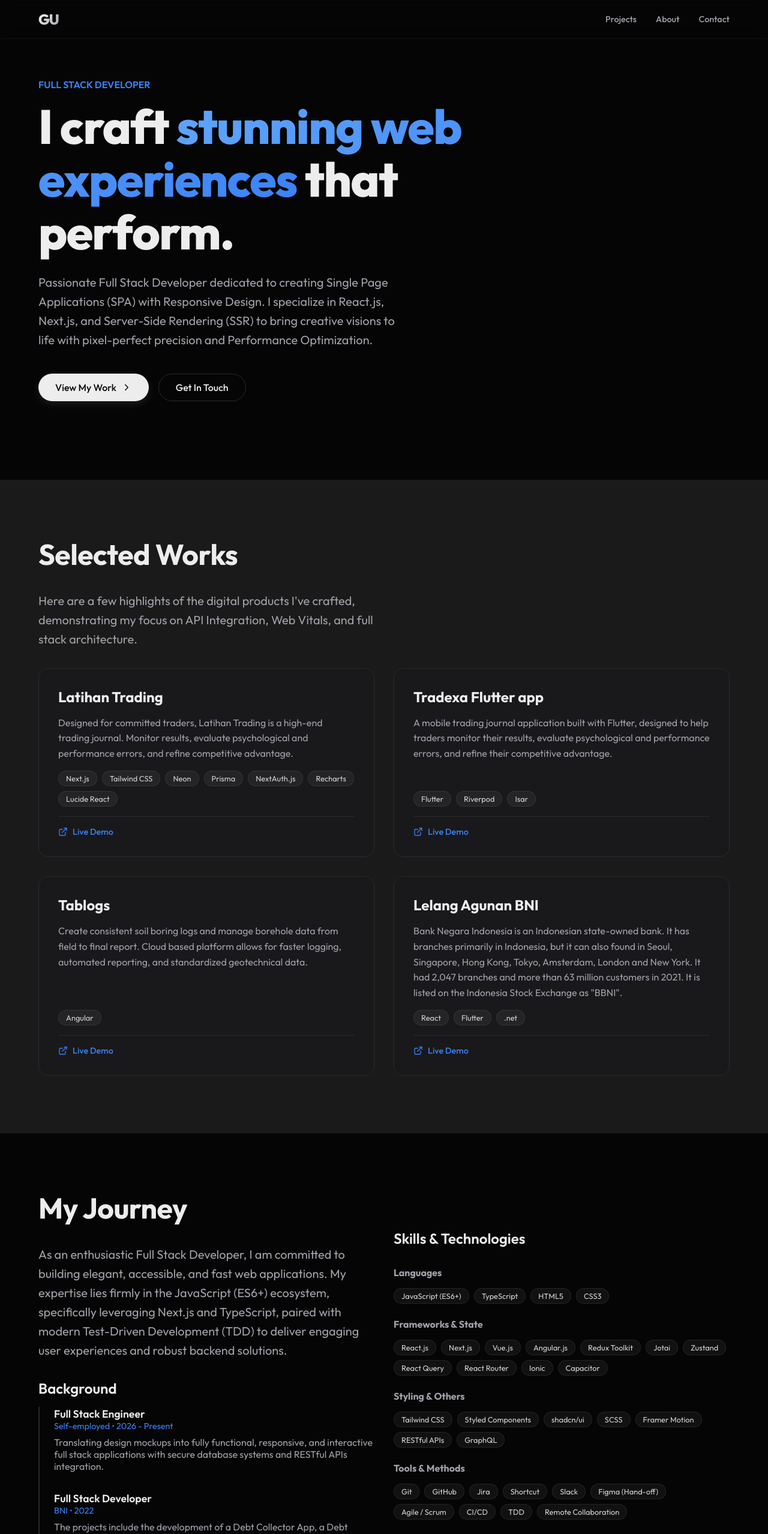
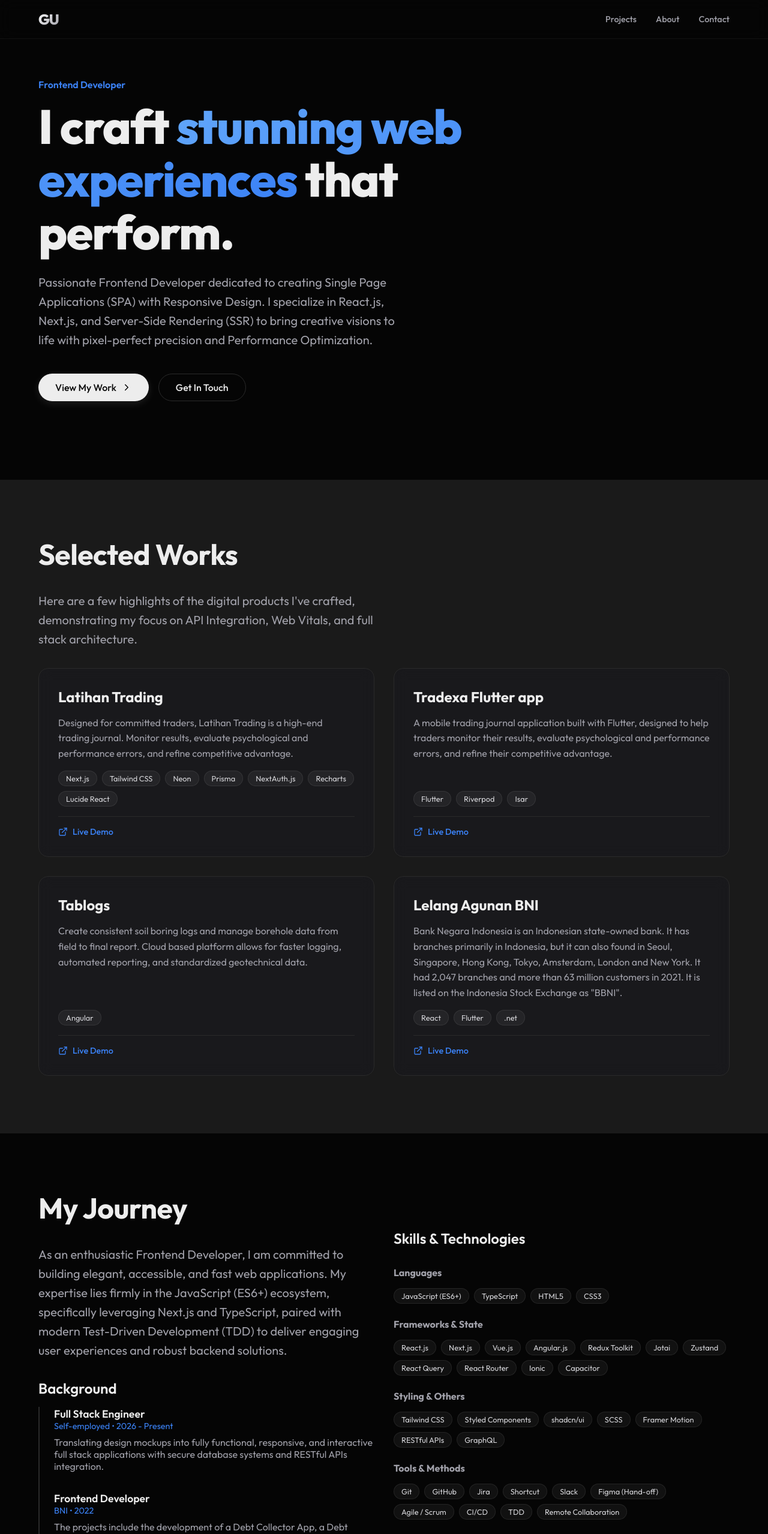
Before and after one commit to GustiCahya/GustiCahya, a Next.js app: page / in a window 1280 px wide. Shown: the top 2558 px of the page at 60% size. Built offline with nearby package versions, Linux system fonts and the light colour scheme.

Commit message:
feat: initialize personal portfolio website with interactive sections and project showcase

```diff
--- a/src/app/page.tsx
+++ b/src/app/page.tsx
@@ -51,13 +51,13 @@ export default function Home() {
         <div className="container">
           <motion.div initial="hidden" animate="visible" variants={staggerContainer} style={{ maxWidth: '800px' }}>
             <motion.p variants={fadeInUp} style={{ color: 'var(--primary)', fontWeight: 600, marginBottom: '1rem' }}>
-              FULL STACK DEVELOPER
+              Frontend Developer
             </motion.p>
             <motion.h1 variants={fadeInUp} className="heading-1" style={{ marginBottom: '1.5rem' }}>
               I craft <span className="gradient-primary">stunning web experiences</span> that perform.
             </motion.h1>
             <motion.p variants={fadeInUp} className="text-lead" style={{ marginBottom: '2.5rem', maxWidth: '600px' }}>
-              Passionate Full Stack Developer dedicated to creating Single Page Applications (SPA) with Responsive Design. I specialize in React.js, Next.js, and Server-Side Rendering (SSR) to bring creative visions to life with pixel-perfect precision and Performance Optimization.
+              Passionate Frontend Developer dedicated to creating Single Page Applications (SPA) with Responsive Design. I specialize in React.js, Next.js, and Server-Side Rendering (SSR) to bring creative visions to life with pixel-perfect precision and Performance Optimization.
             </motion.p>
             <motion.div variants={fadeInUp} className="flex gap-4">
               <Link href="#projects" className="btn btn-primary">
@@ -141,7 +141,7 @@ export default function Home() {
             <div>
               <motion.h2 variants={fadeInUp} className="heading-2">My Journey</motion.h2>
               <motion.p variants={fadeInUp} className="text-lead mb-8">
-                As an enthusiastic Full Stack Developer, I am committed to building elegant, accessible, and fast web applications. My expertise lies firmly in the JavaScript (ES6+) ecosystem, specifically leveraging Next.js and TypeScript, paired with modern Test-Driven Development (TDD) to deliver engaging user experiences and robust backend solutions.
+                As an enthusiastic Frontend Developer, I am committed to building elegant, accessible, and fast web applications. My expertise lies firmly in the JavaScript (ES6+) ecosystem, specifically leveraging Next.js and TypeScript, paired with modern Test-Driven Development (TDD) to deliver engaging user experiences and robust backend solutions.
               </motion.p>
 
               <motion.h3 variants={fadeInUp} style={{ fontSize: '1.5rem', fontWeight: 600, marginBottom: '1rem' }}>Background</motion.h3>
@@ -152,7 +152,7 @@ export default function Home() {
                   <p style={{ color: 'var(--text-muted)' }}>Translating design mockups into fully functional, responsive, and interactive full stack applications with secure database systems and RESTful APIs integration.</p>
                 </div>
                 <div>
-                  <h4 style={{ fontSize: '1.1rem', fontWeight: 600 }}>Full Stack Developer</h4>
+                  <h4 style={{ fontSize: '1.1rem', fontWeight: 600 }}>Frontend Developer</h4>
                   <p style={{ color: 'var(--primary)', fontSize: '0.9rem', marginBottom: '0.5rem' }}>BNI • 2022</p>
                   <p style={{ color: 'var(--text-muted)' }}>The projects include the development of a Debt Collector App, a Debt Approval System, and a Collateral Auction App to optimize financial workflows and user experience.</p>
                 </div>
@@ -198,7 +198,7 @@ export default function Home() {
           <motion.div initial="hidden" whileInView="visible" viewport={{ once: true, margin: "-100px" }} variants={staggerContainer} style={{ maxWidth: '600px', margin: '0 auto' }}>
             <motion.h2 variants={fadeInUp} className="heading-2">Start a Conversation</motion.h2>
             <motion.p variants={fadeInUp} className="text-lead mb-8">
-              Interested in collaborating on a full stack project or just want to say hello? I'm always open to discussing new opportunities and creative ideas. Drop me a message!
+              Interested in collaborating on a project or just want to say hello? I'm always open to discussing new opportunities and creative ideas. Drop me a message!
             </motion.p>
             <motion.div variants={fadeInUp} className="flex justify-center gap-4 mb-8">
               <a href="mailto:gusticahya.work@gmail.com" className="btn btn-primary">
```
